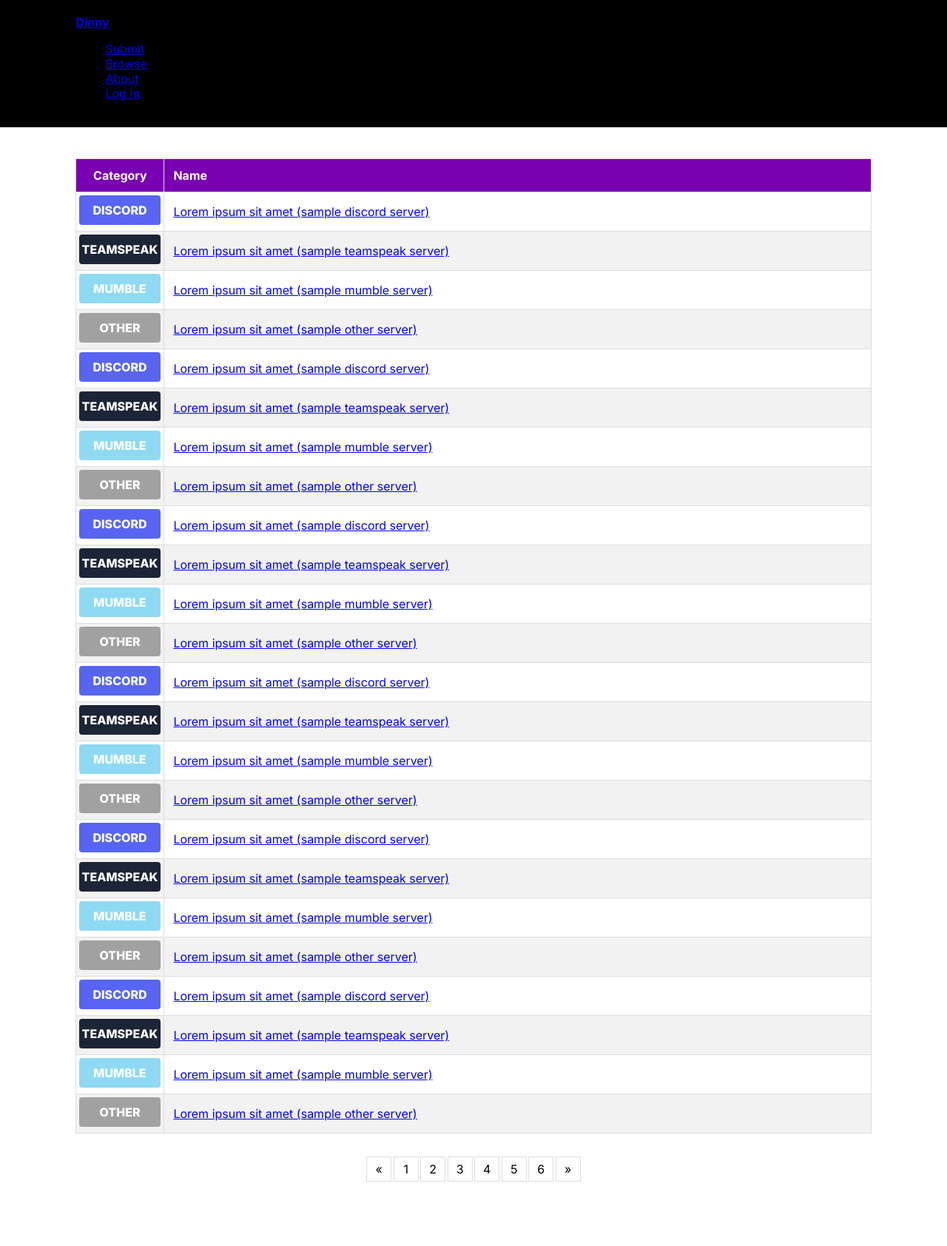
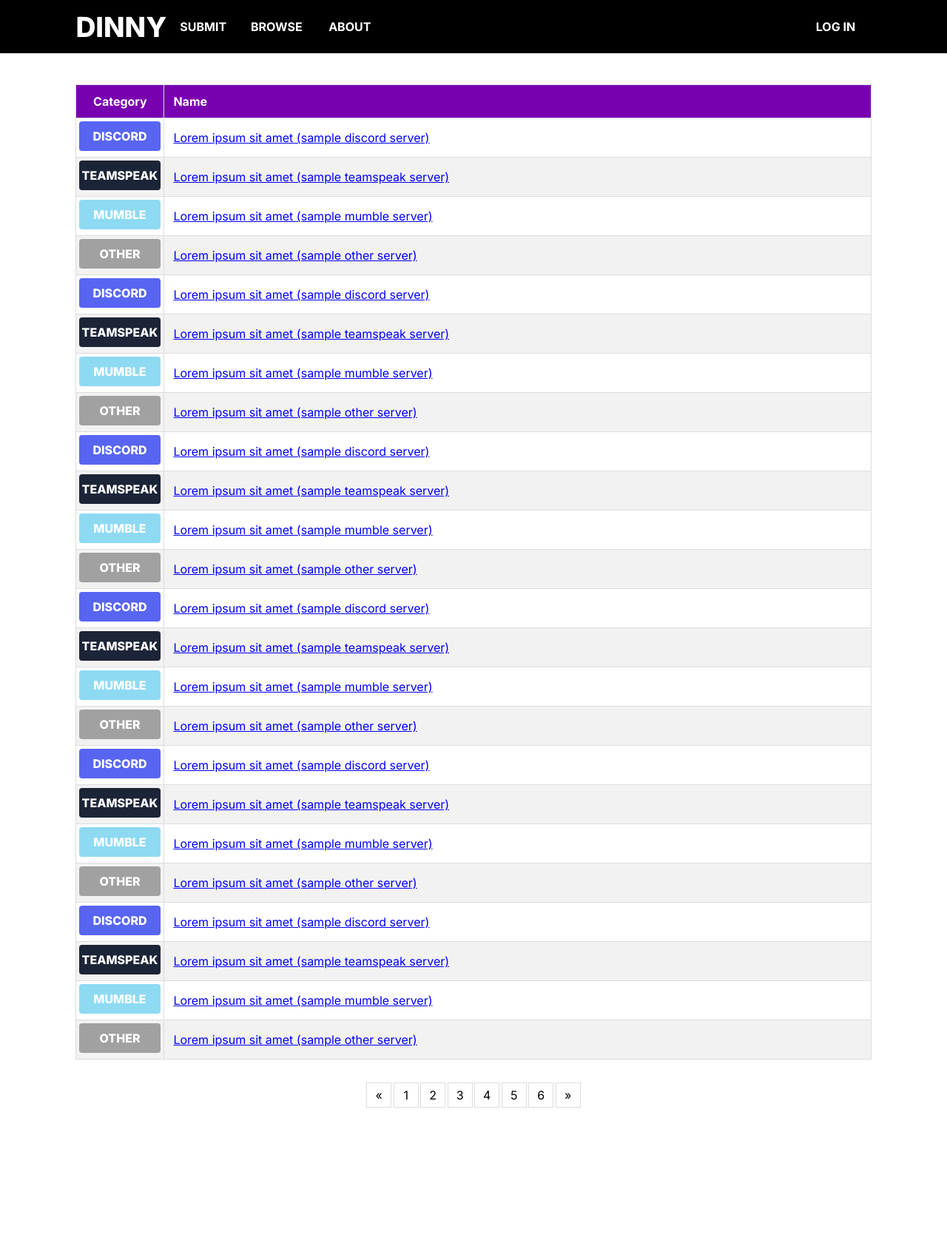
Before and after one commit to RadCraftplay/dinny, a PHP site: page / in a window 1280 px wide. Shown: the whole page at 74% size. After the commit the page ends 1497 px from the top, so only its background shows below. Run offline with PHP 8.4, Linux system fonts and the light colour scheme.

Commit message:
Updated navbar css

```diff
--- a/public/css/base.css
+++ b/public/css/base.css
@@ -4,48 +4,52 @@ body {
 }
 
 nav {
-    /*height: 76px;*/
+    width: 84vw;
+    height:72px;
+    overflow: hidden;
+
+    padding-left: 8vw;
+    padding-right: 8vw;
+
     background-color: #000;
+
+    text-align: center;
+    font-weight: bold;
+    text-transform: uppercase;
+
+    list-style: none;
 }
 
-/*
-#navbar ul {
-    list-style-type: none;
-    margin: 0;
-    padding: 0;
-    padding-right: 8%;
-    overflow: hidden;
-    text-transform: uppercase;
+#navbar a {
+    height: 72px;
+    width: 8vw;
+
+    color: white;
+    text-align: center;
+    text-decoration: none;
+
+    display: table-cell;
+    vertical-align: middle;
 }
 
-li {
-    float: left;
-    height: 76px;
-    display: inline-table;
-    font-weight: bold;
+#navbar .break {
+    height: 72px;
+    width: 48vw;
+
+    display: table-cell;
 }
 
-li a {
-    display: table-cell;
-    color: white;
-    vertical-align: middle;
-    padding-left: 22px;
-    padding-right: 22px;
-    text-decoration: none;
+/* Change the link color to #111 (black) on hover */
+#navbar a:hover {
+    background-color: #111;
 }
 
-li a:hover {
-    background-color: #111;
-}
-*/
-
 #logo {
-    font-size: 36;
-    font-weight: bold;
+    font-size: 28pt;
+    font-weight: 800;
     text-align: center;
     width: 8vw;
 }
-
 
 
 /* Containers */
--- a/public/views/index.php
+++ b/public/views/index.php
@@ -7,16 +7,13 @@
         <link rel="Stylesheet" type="text/css" href="public/css/homepage.css"/>
     </head>
     <body>
-        <nav>
-            <div id="container">
-                <a href="#home" id="logo">Dinny</a>
-                <ul id="navbar">
-                    <li><a href="#news">Submit</a></li>
-                    <li><a href="#contact">Browse</a></li>
-                    <li><a href="#contact">About</a></li>
-                    <li><a href="#about">Log In</a></li>
-                </ul>
-            </div>
+        <nav id="navbar">
+            <a href="/" id="logo">Dinny</a>
+            <a href="/submit_server">Submit</a>
+            <a href="/">Browse</a>
+            <a href="/about">About</a>
+            <div class="break"></div>
+            <a href="/login">Log In</a>
         </nav>
         <div id="container">
             <table id="servers">
```
Also changed, not shown: public/views/login.php (+7 -10 lines), public/views/register.php (+7 -10 lines), public/views/server.php (+7 -10 lines), public/views/submit-server.php (+7 -10 lines).
